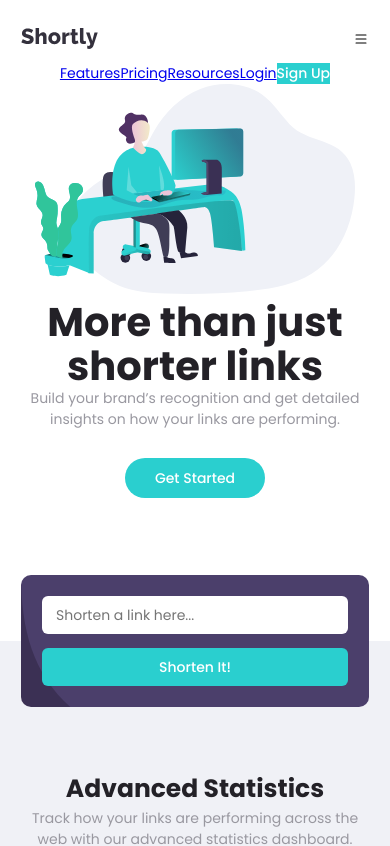
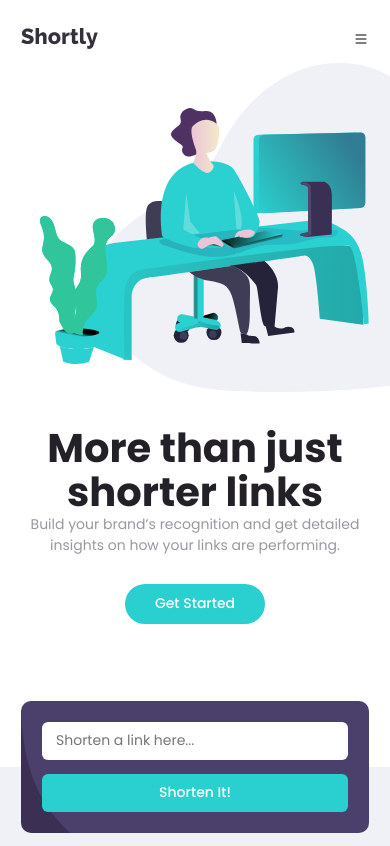
Before and after one commit to chalobonDen/URL-shortening-API-landing-page-challenge-hub, a React (Create React App) app: page / in a window 390 px wide. Shown: the top 846 px of the page. Built offline with nearby package versions, Linux system fonts and the light colour scheme.

Commit message:
edit style picture in header and menu burger

```diff
--- a/src/components/Header/Header.css
+++ b/src/components/Header/Header.css
@@ -53,9 +53,44 @@
   margin-top: 2rem;
 }
 
+.menuberger-none {
+  display: none;
+}
+.menuberger {
+  background: #3a3053;
+  width: 333px;
+  margin: 1.5rem;
+  padding: 1.5rem;
+  border-radius: 10px;
+  z-index: 2;
+  position: absolute;
+  top: 8%;
+  margin-left: 0px;
+
+  display: flex;
+  flex-direction: column;
+  align-items: center;
+  justify-content: center;
+}
+.menuberger a {
+  text-decoration: none;
+  color: #fff;
+  padding: 1rem;
+}
+.menuberger button {
+  width: 100%;
+  height: 40px;
+  border-radius: 50px;
+}
+
 @media screen and (max-width: 414px) {
   .header {
-    margin: 2rem 1.5rem 4rem;
+    margin: 2rem 0 4rem 1.5rem;
+    overflow: hidden;
+  }
+  .menubar,
+  .title {
+    margin-right: 1.5rem;
   }
   .menu {
     display: none;
@@ -75,21 +110,12 @@
     text-align: center;
     justify-content: center;
   }
-  .header-content img {
-    /* margin: 0 1rem; */
-    height: 210px;
-    width: 320px;
-    /* object-fit: cover;
-    object-position: right 75%; */
-  }
-  /* .working {
-    width: 200px;
-  } */
 
   .header-content h1 {
     font-size: 40px;
   }
-  .title {
-    margin-right: 0;
+  .img-working {
+    width: 500px;
+    margin: 0 0 2rem 12rem;
   }
 }
```
